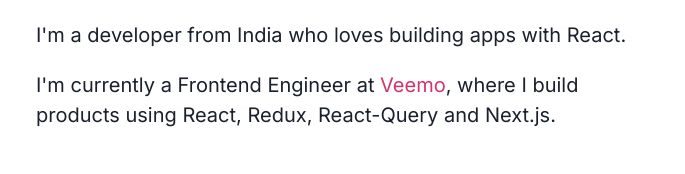
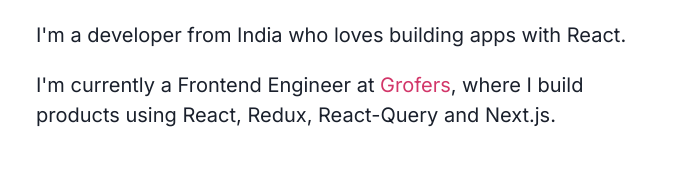
Before and after one commit to shubham-sns/shubham-on-web, a Next.js app: page / in a window 1280 px wide. Shown: the part 208-382 px from the top of the page, without its empty margins (295-980 px from the left). Built offline with nearby package versions, Linux system fonts and the light colour scheme.

Commit message:
career updated

```diff
--- a/pages/index.tsx
+++ b/pages/index.tsx
@@ -29,8 +29,11 @@ const IndexPage = () => (
             <Text fontSize="xl">I'm a developer from India who loves building apps with React.</Text>
 
             <Text fontSize="xl">
-                I'm currently a Frontend Engineer at <CustomLink href="https://veemosupport.xyz">Veemo</CustomLink>,
-                where I build products using React, Redux, React-Query and Next.js.
+                I'm currently a Frontend Engineer at{" "}
+                <Text as="span" color="#e96125">
+                    <CustomLink href="https://grofers.com">Grofers</CustomLink>
+                </Text>
+                , where I build products using React, Redux, React-Query and Next.js.
             </Text>
 
             {/* <Text fontSize="xl">
```
Also changed, not shown: 1 other file (tests, documents, lock files or other folders).
